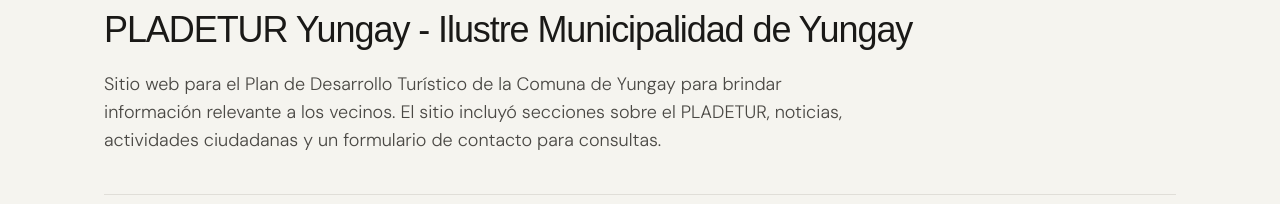
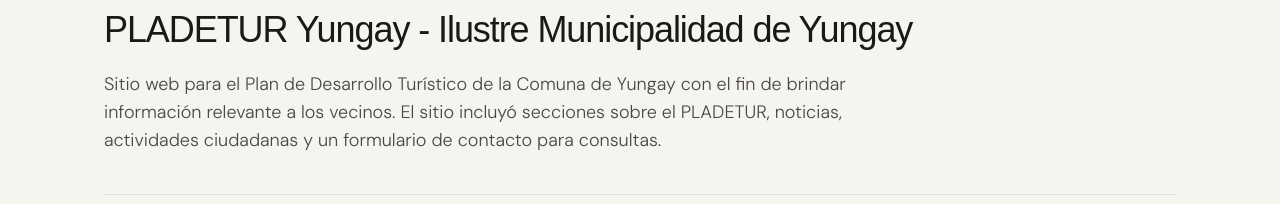
Before and after one commit to AlbertoRodBa/kulp-web, a Next.js app: page /portafolio/pladeturyungay in a window 1280 px wide. Shown: the part 162-366 px from the top of the page. Built offline with nearby package versions, Linux system fonts and the light colour scheme.

Commit message:
corregir repeticion de palabra en texto

```diff
--- a/app/portafolio/pladeturyungay/page.tsx
+++ b/app/portafolio/pladeturyungay/page.tsx
@@ -72,7 +72,7 @@
 </h1>
 
             <p className="max-w-3xl text-base md:text-lg font-light text-[var(--ink-muted)] leading-relaxed">
-              Sitio web para el Plan de Desarrollo Turístico de la Comuna de Yungay para brindar información relevante a los vecinos. El sitio incluyó secciones sobre el PLADETUR, noticias, actividades ciudadanas y un formulario de contacto para consultas.
+              Sitio web para el Plan de Desarrollo Turístico de la Comuna de Yungay con el fin de brindar información relevante a los vecinos. El sitio incluyó secciones sobre el PLADETUR, noticias, actividades ciudadanas y un formulario de contacto para consultas.
             </p>
           </div>
 
```
